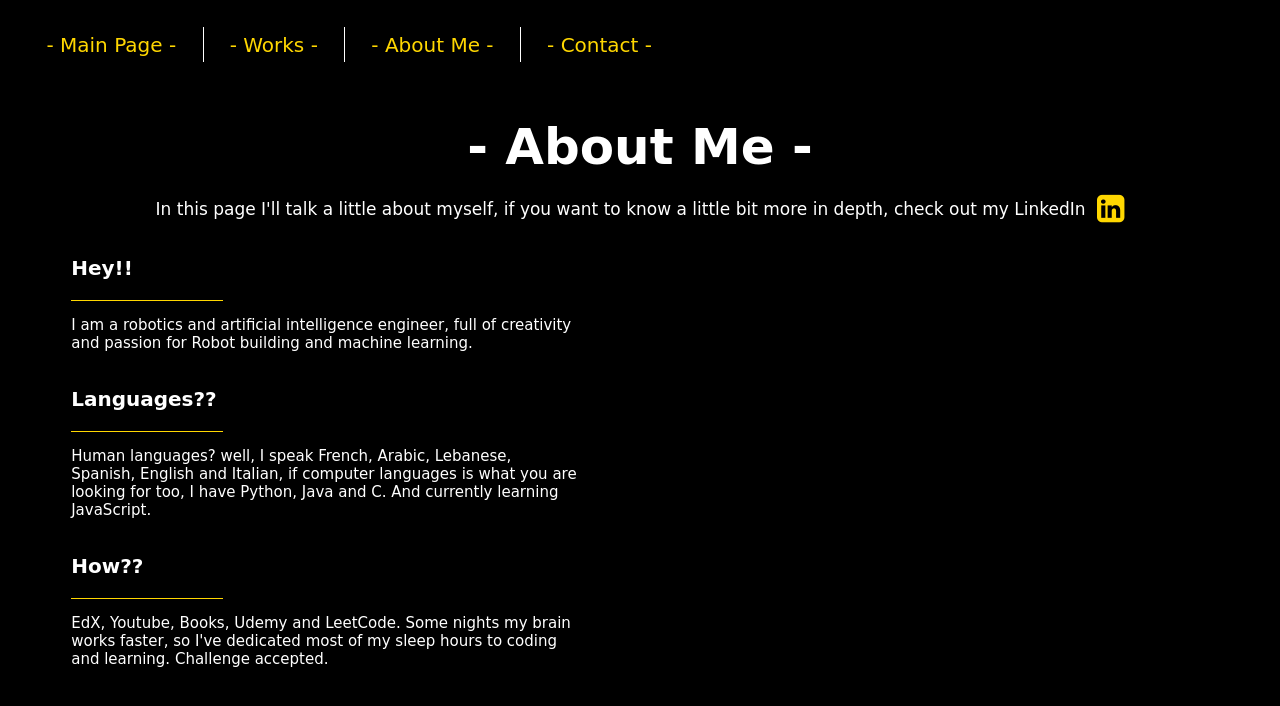
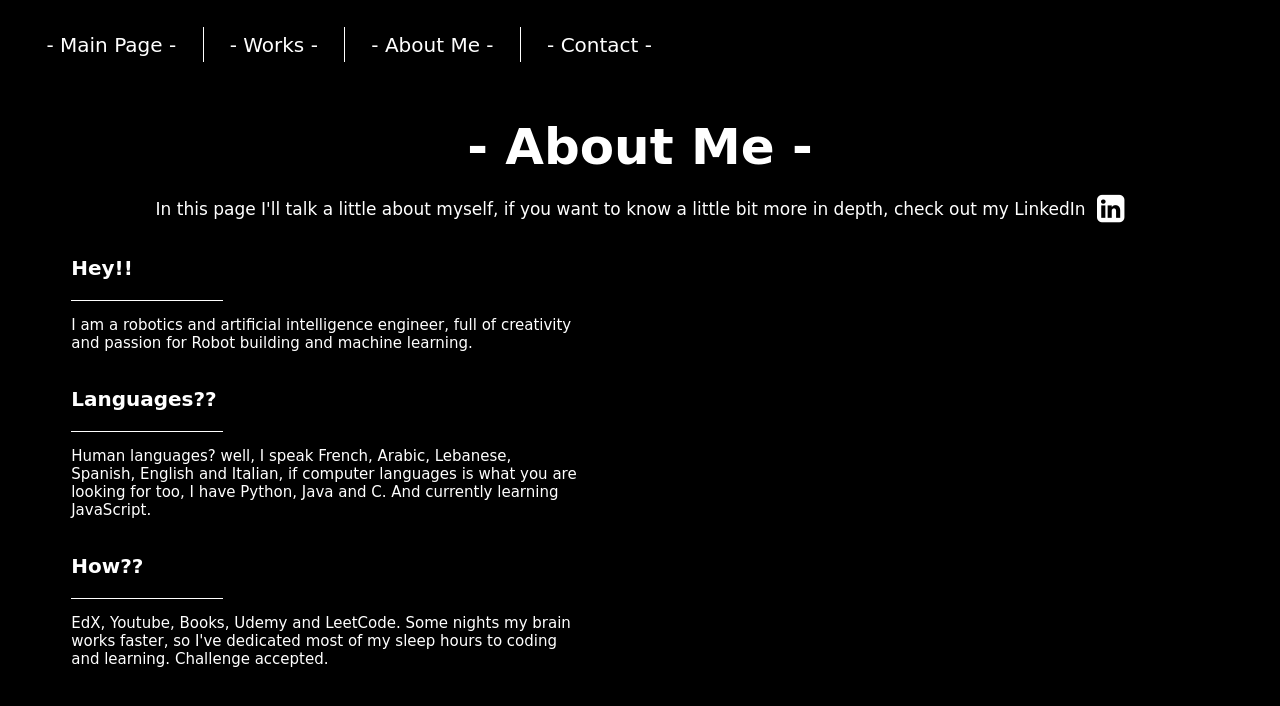
Before and after one commit to truongnguyenlinh/mlh_portfolio_aws, a Flask app: page /about in a window 1280 px wide. Shown: the top 706 px of the page. Run offline with Flask 2, Linux system fonts and the light colour scheme.

Commit message:
Update information and Procfile

```diff
--- a/app/__init__.py
+++ b/app/__init__.py
@@ -1,30 +1,25 @@
 import os
 from flask import Flask, render_template, send_from_directory
 
+# Flask uses load_dotenv by default
+app = Flask(__name__)
 
-def create_app():
+@app.route('/')
+def index():
+    return render_template('index.html', title="MLH Fellow", url=os.getenv("URL"))
 
-    # Flask uses load_dotenv by default
-    app = Flask(__name__)
+@app.route("/projects")
+def carousel():
+    return render_template("carousel.html", title="works", url=os.getenv("URL"))
 
-    @app.route('/')
-    def index():
-        return render_template('index.html', title="MLH Fellow", url=os.getenv("URL"))
+@app.route("/about")
+def about_me():
+    return render_template("about_me.html", title="about_me", url=os.getenv("URL"))
 
-    @app.route("/projects")
-    def carousel():
-        return render_template("carousel.html", title="works", url=os.getenv("URL"))
+@app.route("/contact")
+def contact():
+    return render_template("contact.html", title="Contact", url=os.getenv("URL"))
 
-    @app.route("/about")
-    def about_me():
-        return render_template("about_me.html", title="about_me", url=os.getenv("URL"))
-
-    @app.route("/contact")
-    def contact():
-        return render_template("contact.html", title="Contact", url=os.getenv("URL"))
-
-    @app.route("/health")
-    def healthy():
-        return ''
-
-    return app
+@app.route("/health")
+def healthy():
+    return ''
--- a/app/static/styles/about.css
+++ b/app/static/styles/about.css
@@ -52,5 +52,5 @@
     width: 30%;
     justify-self: center;
     height: 1px;
-    background-color: gold;
+    background-color: #fff;
 }
--- a/app/static/styles/c_style.css
+++ b/app/static/styles/c_style.css
@@ -32,6 +32,7 @@ body{
 .menu_buttons{
   cursor: pointer;
   font-size: 20px;
+  color: white;
 }
 
 .menu_buttons:hover{
@@ -45,6 +46,6 @@ body{
 }
 
 :any-link{
-  color: gold;
+  color: white;
   text-decoration: none;
 }
--- a/app/templates/index.html
+++ b/app/templates/index.html
@@ -12,12 +12,12 @@
               <span
                  class="txt-rotate"
                  data-period="2000"
-                 data-rotate='[ "Charbel!", "a Robotics Engineer"]'></span>
+                 data-rotate='[ "Linh!", "a Robotics Engineer"]'></span>
             </h1>
         </div>
     </div>
     <div class="img">
-        <img id="works_img" src="./static/img/lihn_image.jpg"/>
+        <img id="works_img" src="./static/img/linh_image.jpg"/>
     </div>
 </section>
     <script src="{{url_for('static', filename='scripts/typing.js')}}"></script>
```
Also changed, not shown: app/static/img/linh_image.jpg (renamed from app/static/img/lihn_image.jpg), 1 other file.
